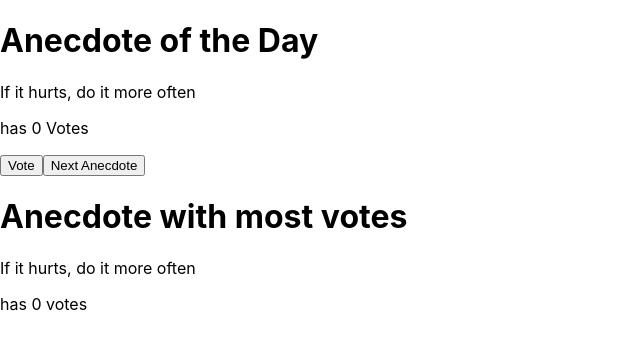
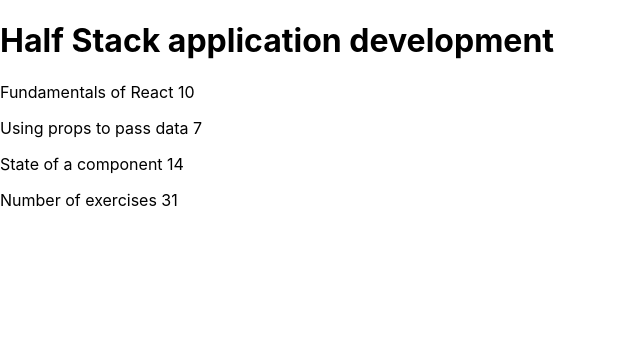
Before and after one commit to chinmaym07/exercises, a React (Create React App) app in the folder part 1/part1-exercise/: page / in a window 1280 px wide. Shown: the top 350 px of the page, without its empty margins (0-640 px from the left). Built offline with nearby package versions, Linux system fonts and the light colour scheme.

Commit message:
Added 2.1 exercise step 6

```diff
--- a/part 1/part1-exercise/src/App.js
+++ b/part 1/part1-exercise/src/App.js
@@ -1,91 +1,74 @@
-import React,{useState,useEffect} from 'react'
+import React from 'react'
 
-const Statistic = ({text,value,last})=>(
-  <tr>
-    <td>{text}</td><td>{value}</td>
-    {last?<td>{last}</td>:null}
-  </tr>
+const Header = ({course})=>{
+  return (
+    <div>
+      <h1>{course}</h1>
+    </div>
   )
+}
 
-const Statistics = ({good,neutral,bad})=> (
+const Part = ({part,exercises}) => {
+  return (
+    <p>
+      {part} {exercises}
+    </p>
+    )
+}
+
+const Content = ({parts})=>{
+  return (
     <div>
-    <h1>Statistics</h1>
     {
-      good+neutral+bad?<div>
-      <table>
-      <tbody>
-        <Statistic text="Good" value={good} />
-        <Statistic text="Neutral" value={neutral} />
-        <Statistic text="Bad" value={bad} />
-        <Statistic text="All" value={good+neutral+bad} />
-        <Statistic text="Average" value={((good-bad)/(good+neutral+bad)).toFixed(1)} />
-        <Statistic text="Positive" value={((good*100)/(good+neutral+bad)).toFixed(1)} last="%" />
-        </tbody>
-      </table>
-    </div>:<p>No Feedback Given</p>
+      parts.map(({name,exercises,id})=>(
+        <Part key={id} part={name} exercises={exercises} />
+      ))
     }
     </div>
   )
-const Button = ({handleClick,text}) => (
-  <button onClick={handleClick}>
-    {text}
-  </button>
+}
+
+const Total = ({parts}) => {
+  return (
+    <p>
+      Number of exercises {parts.reduce((acc,obj)=> acc + obj.exercises,0)}
+    </p>
   )
+}
 
+const Course = ({course})=>{
+  return <div>
+    <Header course={course.name} />
+    <Content parts={course.parts} />
+    <Total parts={course.parts} />
+  </div>
+};
 const App = () => {
-  const [selected, setSelected] = useState(0)
-  const [selectedMax, setSelectedMaxVotes] = useState(0)
-  const [points,setPoints] = useState([0,0,0,0,0,0]);
+  const course = {
+    id: 1,
+    name: 'Half Stack application development',
+    parts: [
+      {
+        name: 'Fundamentals of React',
+        exercises: 10,
+        id: 1
+      },
+      {
+        name: 'Using props to pass data',
+        exercises: 7,
+        id: 2
+      },
+      {
+        name: 'State of a component',
+        exercises: 14,
+        id: 3
+      }
+    ]
+  }
 
-  const anecdotes = [
-    'If it hurts, do it more often',
-    'Adding manpower to a late software project makes it later!',
-    'The first 90 percent of the code accounts for the first 90 percent of the development time...The remaining 10 percent of the code accounts for the other 90 percent of the development time.',
-    'Any fool can write code that a computer can understand. Good programmers write code that humans can understand.',
-    'Premature optimization is the root of all evil.',
-    'Debugging is twice as hard as writing the code in the first place. Therefore, if you write the code as cleverly as possible, you are, by definition, not smart enough to debug it.'
-  ]
-  const checkMax = ()=>{
-    let mx = 0,mx_ind = 0,i;
-    for(i = 0 ; i < 6;i++)
-    {
-      if(points[i] > mx)
-      {
-        mx = points[i];
-        mx_ind = i;
-      }
-    }
-    setSelectedMaxVotes(mx_ind);
-  }
-  const handleClick = e =>{
-    console.log((Math.random()*10).toFixed(0)%6);
-    setSelected((Math.random()*10).toFixed(0)%6);
-  }
-  const addVote = ()=>{
-    setPoints({...points,[selected]:points[selected]+1});
 
-    console.log(points);
-  }
-  useEffect(() => {
-    checkMax(points);
-  }, [points])
-
-  //console.log(points.reduce((acc,index)=> Math.max(acc,index),0));
   return (
-    <div>
-      <h1> Anecdote of the Day</h1>
-      {anecdotes[selected]}
-      <p>has {points[selected]} Votes</p>
-
-      <div>
-        <button onClick={addVote}>Vote </button>
-        <button onClick={handleClick}>Next Anecdote </button>
-      </div>
-      <h1> Anecdote with most votes </h1>
-      {anecdotes[selectedMax]}
-      <p>has {points[selectedMax]} votes </p>
-    </div>
-
+    <Course course={course}/>
   )
 }
 
```
Lines whose indentation alone changed are shown as unchanged.
